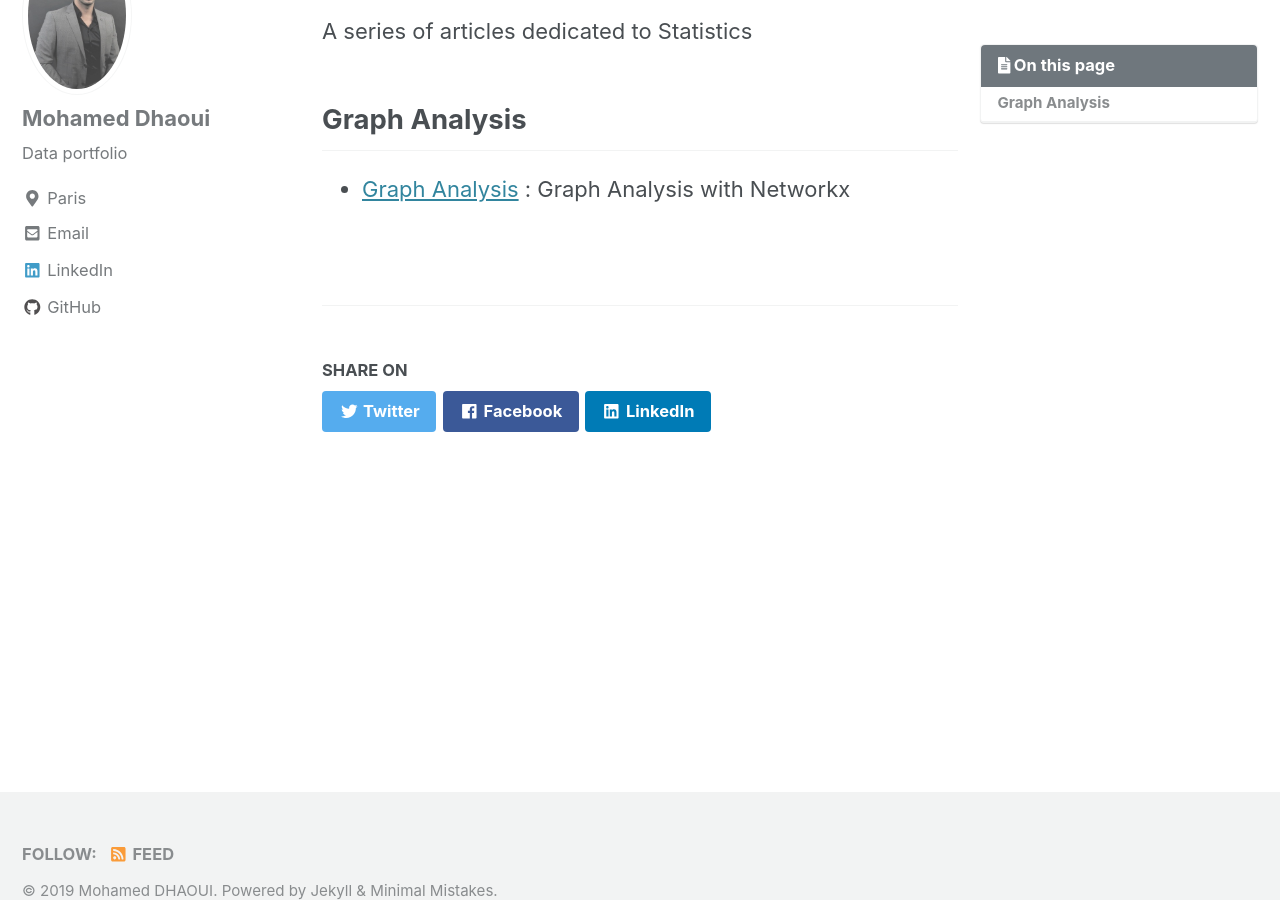
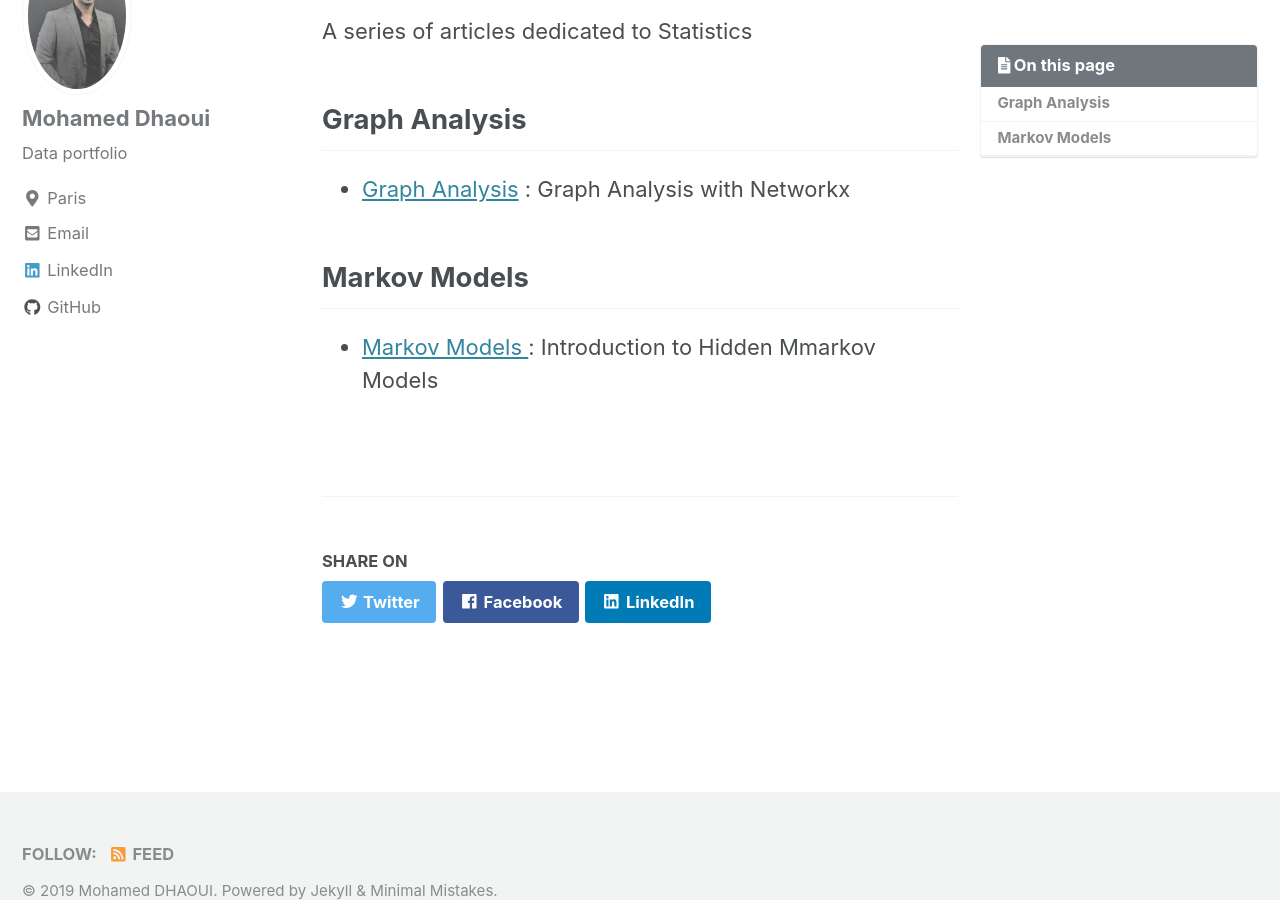
Before and after one commit to mohameddhaoui/mohameddhaoui.github.io, a Jekyll site: the page built from _pages/st.md, in a window 1280 px wide and 900 px high, scrolled down 1179 px. Built offline with Jekyll 4.4.1, drawn with Linux system fonts in a browser that asks for light colours; cached includes are drawn as plain includes.

Commit message:
Update st.md

```diff
--- a/_pages/st.md
+++ b/_pages/st.md
@@ -14,3 +14,8 @@ A series of articles dedicated to Statistics
 ## Graph Analysis
 
 * [Graph Analysis](https://mohameddhaoui.github.io/statistics/graph/) : Graph Analysis with Networkx
+
+
+## Markov Models
+
+* [Markov Models ](https://mohameddhaoui.github.io/statistics/hmm/) : Introduction to Hidden Mmarkov Models
```
